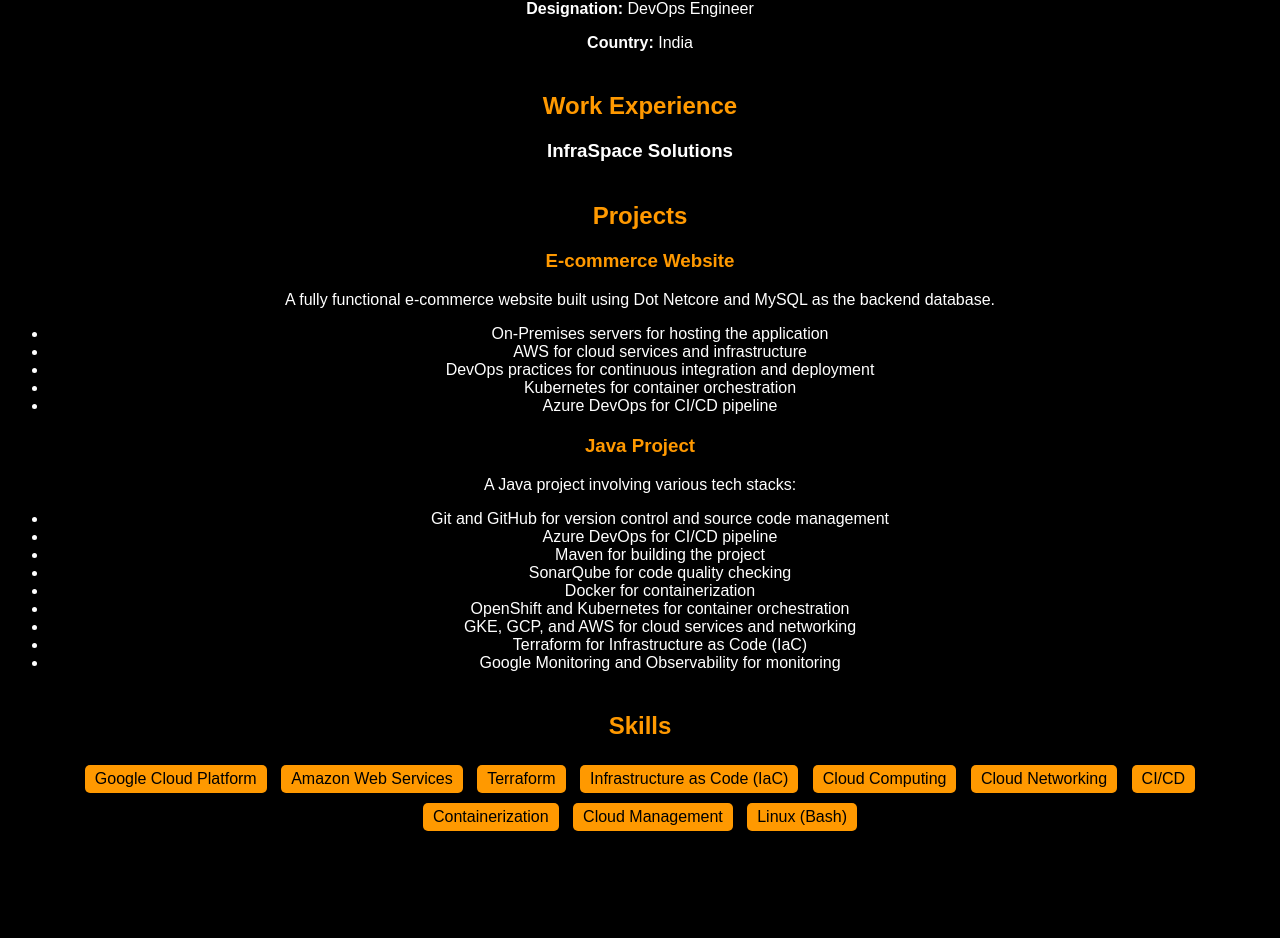
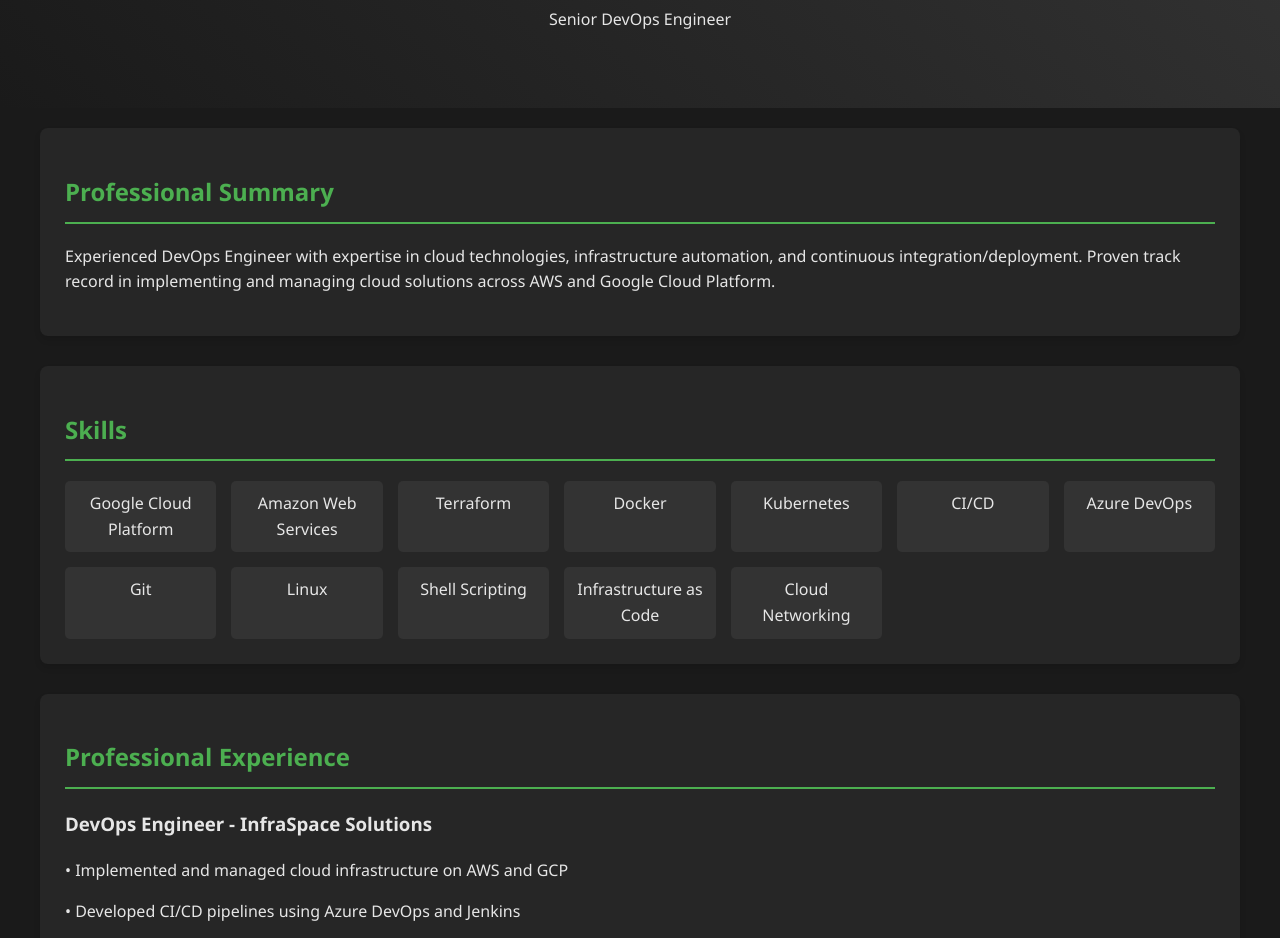
Before and after one commit to sunilmsanand/sunilmsanand.github.io, a plain HTML site: page index.html in a window 1280 px wide. Shown: the part 160-1098 px from the top of the page. Before the commit the page ends 1036 px from the top, so only its background shows below. Drawn offline with Linux system fonts and the light colour scheme.

Commit message:
edited portfolio

```diff
--- a/index.html
+++ b/index.html
@@ -1,140 +1,184 @@
 <!DOCTYPE html>
 <html>
 <head>
-  <title>My Portfolio</title>
+  <title>Sunil Anand - DevOps Engineer Portfolio</title>
   <style>
-    /* CSS styles for the portfolio */
     body {
-      font-family: Arial, sans-serif;
-      background-color: black;
+      font-family: 'Segoe UI', Arial, sans-serif;
+      background-color: #1a1a1a;
+      color: #e6e6e6;
+      line-height: 1.6;
+      margin: 0;
+      padding: 0;
+    }
+
+    .container {
+      max-width: 1200px;
+      margin: 0 auto;
+      padding: 20px;
+    }
+
+    header {
+      text-align: center;
+      padding: 40px 0;
+      background: linear-gradient(45deg, #1a1a1a, #333);
+    }
+
+    h1 {
+      color: #4CAF50;
+      font-size: 2.5em;
+      margin-bottom: 10px;
+    }
+
+    .section {
+      background-color: #262626;
+      border-radius: 8px;
+      padding: 25px;
+      margin-bottom: 30px;
+      box-shadow: 0 4px 6px rgba(0,0,0,0.1);
+    }
+
+    .section-title {
+      color: #4CAF50;
+      border-bottom: 2px solid #4CAF50;
+      padding-bottom: 10px;
+      margin-bottom: 20px;
+    }
+
+    .skills-grid {
+      display: grid;
+      grid-template-columns: repeat(auto-fill, minmax(150px, 1fr));
+      gap: 15px;
+    }
+
+    .skill-item {
+      background-color: #333;
+      padding: 10px;
+      border-radius: 5px;
+      text-align: center;
+      transition: transform 0.2s;
+    }
+
+    .skill-item:hover {
+      transform: translateY(-3px);
+      background-color: #4CAF50;
       color: white;
     }
 
-    h1 {
-      text-align: center;
+    .experience-item {
       margin-bottom: 20px;
-      color: #ff9900;
+      padding-bottom: 20px;
+      border-bottom: 1px solid #444;
     }
 
-    .section {
-      margin-bottom: 40px;
-      text-align: center;
+    .project-grid {
+      display: grid;
+      grid-template-columns: repeat(auto-fill, minmax(300px, 1fr));
+      gap: 20px;
     }
 
-    .section-title {
-      font-weight: bold;
-      color: #ff9900;
+    .project-card {
+      background-color: #333;
+      border-radius: 8px;
+      padding: 20px;
+      transition: transform 0.2s;
     }
 
-    .section-content {
-      margin-top: 10px;
+    .project-card:hover {
+      transform: translateY(-5px);
     }
 
-    .project {
-      margin-bottom: 20px;
+    .contact-info {
+      text-align: center;
+      margin-top: 20px;
     }
 
-    .project-title {
-      font-weight: bold;
-      color: #ff9900;
+    .contact-info a {
+      color: #4CAF50;
+      text-decoration: none;
     }
 
-    .project-description {
-      margin-top: 5px;
-    }
-
-    .project-tech-stack {
-      margin-top: 10px;
-    }
-
-    .skills-list {
-      list-style-type: none;
-      padding: 0;
-      text-align: center;
-    }
-
-    .skills-list li {
-      display: inline-block;
-      margin: 5px;
-      padding: 5px 10px;
-      background-color: #ff9900;
-      color: black;
-      border-radius: 5px;
+    .contact-info a:hover {
+      text-decoration: underline;
     }
   </style>
 </head>
 <body>
-  <h1>My Portfolio</h1>
+  <header>
+    <div class="container">
+      <h1>Sunil Anand</h1>
+      <p>Senior DevOps Engineer</p>
+    </div>
+  </header>
 
-  <div class="section">
-    <h2 class="section-title">Personal Information</h2>
-    <div class="section-content">
-      <p><strong>Name:</strong> Sunil Anand</p>
-      <p><strong>Designation:</strong> DevOps Engineer</p>
-      <p><strong>Country:</strong> India</p>
-    </div>
-  </div>
+  <div class="container">
+    <section class="section">
+      <h2 class="section-title">Professional Summary</h2>
+      <p>Experienced DevOps Engineer with expertise in cloud technologies, infrastructure automation, and continuous integration/deployment. Proven track record in implementing and managing cloud solutions across AWS and Google Cloud Platform.</p>
+    </section>
 
-  <div class="section">
-    <h2 class="section-title">Work Experience</h2>
-    <div class="section-content">
-      <h3>InfraSpace Solutions</h3>
-      <ul>
+    <section class="section">
+      <h2 class="section-title">Skills</h2>
+      <div class="skills-grid">
+        <div class="skill-item">Google Cloud Platform</div>
+        <div class="skill-item">Amazon Web Services</div>
+        <div class="skill-item">Terraform</div>
+        <div class="skill-item">Docker</div>
+        <div class="skill-item">Kubernetes</div>
+        <div class="skill-item">CI/CD</div>
+        <div class="skill-item">Azure DevOps</div>
+        <div class="skill-item">Git</div>
+        <div class="skill-item">Linux</div>
+        <div class="skill-item">Shell Scripting</div>
+        <div class="skill-item">Infrastructure as Code</div>
+        <div class="skill-item">Cloud Networking</div>
+      </div>
+    </section>
 
-      </ul>
-    </div>
-  </div>
+    <section class="section">
+      <h2 class="section-title">Professional Experience</h2>
+      <div class="experience-item">
+        <h3>DevOps Engineer - InfraSpace Solutions</h3>
+        <p>• Implemented and managed cloud infrastructure on AWS and GCP</p>
+        <p>• Developed CI/CD pipelines using Azure DevOps and Jenkins</p>
+        <p>• Automated infrastructure deployment using Terraform and Ansible</p>
+        <p>• Managed container orchestration using Kubernetes and Docker</p>
+        <p>• Implemented monitoring and logging solutions</p>
+      </div>
+    </section>
 
-  <div class="section">
-    <h2 class="section-title">Projects</h2>
-    <div class="section-content">
-      <div class="project">
-        <h3 class="project-title">E-commerce Website</h3>
-        <p class="project-description">A fully functional e-commerce website built using Dot Netcore and MySQL as the backend database.</p>
-        <ul class="project-tech-stack">
-          <li>On-Premises servers for hosting the application</li>
-          <li>AWS for cloud services and infrastructure</li>
-          <li>DevOps practices for continuous integration and deployment</li>
-          <li>Kubernetes for container orchestration</li>
-          <li>Azure DevOps for CI/CD pipeline</li>
-        </ul>
+    <section class="section">
+      <h2 class="section-title">Key Projects</h2>
+      <div class="project-grid">
+        <div class="project-card">
+          <h3>E-commerce Platform Migration</h3>
+          <p>Led the migration of an e-commerce platform to cloud infrastructure using:</p>
+          <ul>
+            <li>AWS Cloud Services</li>
+            <li>Kubernetes for container orchestration</li>
+            <li>Azure DevOps for CI/CD pipeline</li>
+            <li>Terraform for infrastructure provisioning</li>
+          </ul>
+        </div>
+        <div class="project-card">
+          <h3>Java Application Deployment</h3>
+          <p>Implemented modern DevOps practices for a Java application using:</p>
+          <ul>
+            <li>Git and GitHub for version control</li>
+            <li>Maven for building</li>
+            <li>Docker for containerization</li>
+            <li>GCP and AWS for cloud infrastructure</li>
+            <li>Google Monitoring for observability</li>
+          </ul>
+        </div>
       </div>
+    </section>
 
-      <div class="project">
-        <h3 class="project-title">Java Project</h3>
-        <p class="project-description">A Java project involving various tech stacks:</p>
-        <ul class="project-tech-stack">
-          <li>Git and GitHub for version control and source code management</li>
-          <li>Azure DevOps for CI/CD pipeline</li>
-          <li>Maven for building the project</li>
-          <li>SonarQube for code quality checking</li>
-          <li>Docker for containerization</li>
-          <li>OpenShift and Kubernetes for container orchestration</li>
-          <li>GKE, GCP, and AWS for cloud services and networking</li>
-          <li>Terraform for Infrastructure as Code (IaC)</li>
-          <li>Google Monitoring and Observability for monitoring</li>
-        </ul>
-      </div>
-      <!-- Add more projects as needed -->
-    </div>
-  </div>
-
-  <div class="section">
-    <h2 class="section-title">Skills</h2>
-    <div class="section-content">
-      <ul class="skills-list">
-        <li>Google Cloud Platform</li>
-        <li>Amazon Web Services</li>
-        <li>Terraform</li>
-        <li>Infrastructure as Code (IaC)</li>
-        <li>Cloud Computing</li>
-        <li>Cloud Networking</li>
-        <li>CI/CD</li>
-        <li>Containerization</li>
-        <li>Cloud Management</li>
-        <li>Linux (Bash)</li>
-      </ul>
-    </div>
+    <section class="section contact-info">
+      <h2 class="section-title">Contact Information</h2>
+      <p>Email: <a href="mailto:sunilmsanand@gmail.com">sunilmsanand@gmail.com</a></p>
+      <p>Location: India</p>
+    </section>
   </div>
 </body>
 </html>
```
Also changed, not shown: 1 other file.
